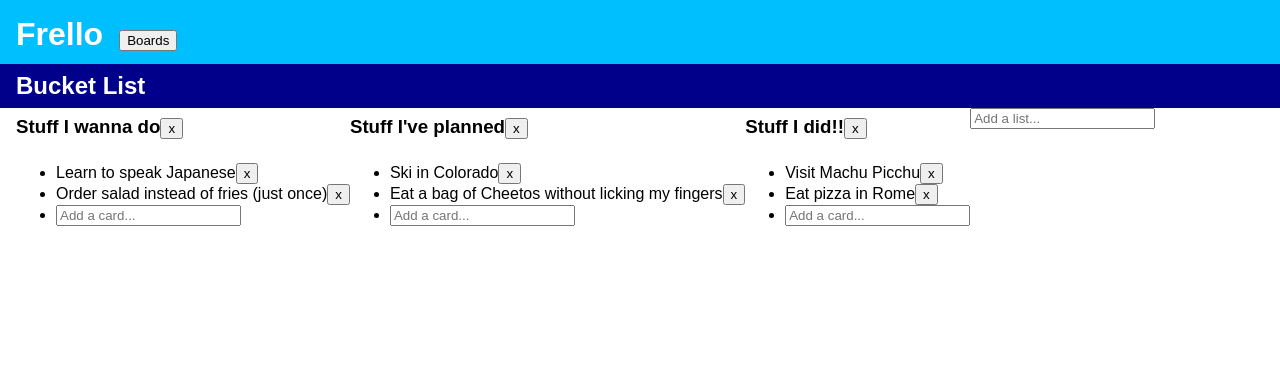
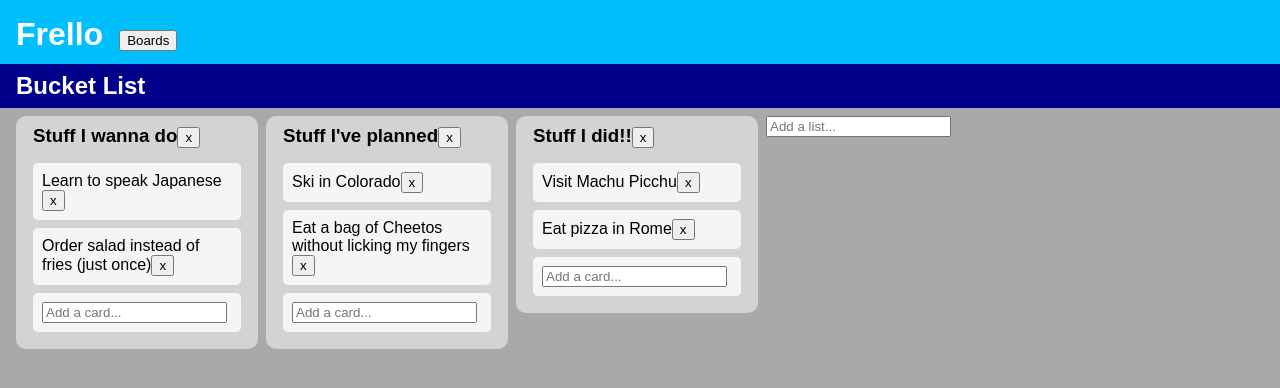
Before and after one commit to hnipps/frello, a React (Create React App) app: page / in a window 1280 px wide. Shown: the top 388 px of the page. Built offline with nearby package versions, Linux system fonts and the light colour scheme.

Commit message:
Basic list styling

```diff
--- a/src/App.css
+++ b/src/App.css
@@ -1,12 +1,10 @@
-body, #root, #appContainer {
-  /* position: absolute;
-  margin: 0;
-  padding: 0;
+html, body, #root, #appContainer {
+  font-family: Arial, Helvetica, sans-serif;
   height: 100%;
-  width: 100%;
-  display: block;
-  top: 0; */
-  font-family: Arial, Helvetica, sans-serif;
+}
+
+#appContainer {
+  background-color: darkgrey;
 }
 
 .navbar {
--- a/src/components/board/board.css
+++ b/src/components/board/board.css
@@ -2,6 +2,10 @@ h2, h3 {
   display: inline-block;
   margin-top: 0.5rem;
   margin-bottom: 0.5rem;
+}
+
+.board-container {
+
 }
 
 .board-container > * {
@@ -18,7 +22,10 @@ h2, h3 {
 
 .list-container {
   display: flex;
+  align-items: flex-start;
   overflow-x: scroll;
+  padding-top: 0.5rem;
+  padding-bottom: 0.5rem;
 }
 
 .add-list-container {
--- /dev/null
+++ b/src/components/list/list.css
@@ -0,0 +1,37 @@
+.list {
+  width: 13rem;
+  border-style: solid;
+  border-width: 1px;
+  border-color: transparent;
+  border-radius: 10px;
+  margin-bottom: 0.5rem;
+  margin-right: 0.5rem;
+  background-color: lightgray;
+  flex-grow: 0;
+  flex-shrink: 0;
+  flex-basis: auto;
+  padding-left: 1rem;
+  padding-right: 1rem;
+}
+
+.list-header {
+}
+
+.list-title {
+}
+
+.card-list {
+  list-style: none;
+  padding-left: 0;
+  margin-top: 0.5rem;
+}
+
+.card-list > * {
+  margin-bottom: 0.5rem;
+  border-style: solid;
+  border-width: 1px;
+  border-color: transparent;
+  border-radius: 5px;
+  background-color: whitesmoke;
+  padding: 0.5rem;
+}
--- a/src/components/list/list.js
+++ b/src/components/list/list.js
@@ -1,5 +1,6 @@
 import React, { Component } from "react";
 import Card from "../card/card";
+import "./list.css";
 
 class List extends Component {
   renderCards = cards => {
@@ -17,17 +18,14 @@ class List extends Component {
 
   render() {
     return (
-      <article>
-        <h3>
-          {this.props.title}
-          <button
-            value={`${this.props.title}`}
-            onClick={this.props.deleteList}
-          >
+      <article className="list">
+        <header className="list-header">
+          <h3 className="list-title">{this.props.title}</h3>
+          <button value={`${this.props.title}`} onClick={this.props.deleteList}>
             x
           </button>
-        </h3>
-        <ul>
+        </header>
+        <ul className="card-list">
           {this.renderCards(this.props.cards)}
           <li>
             <input
```
